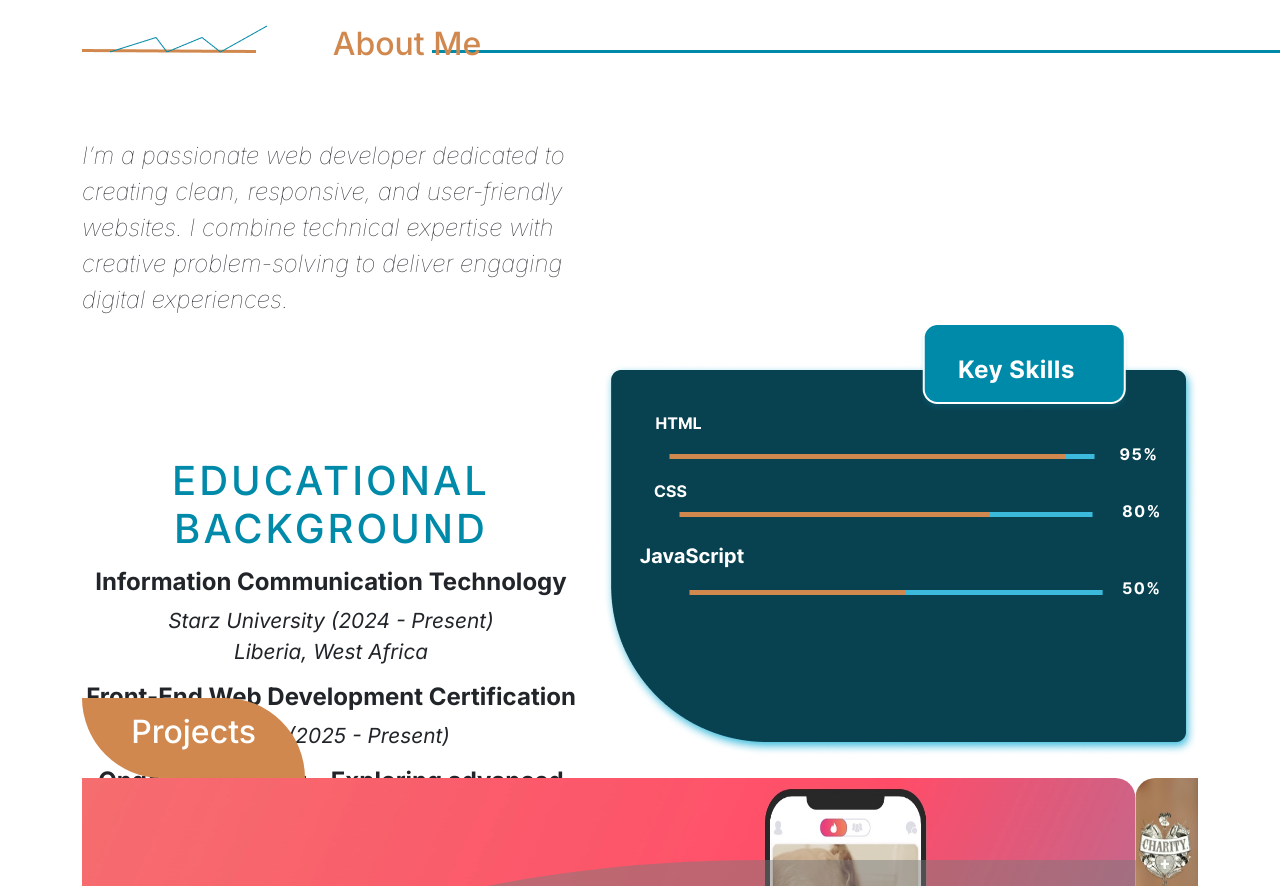
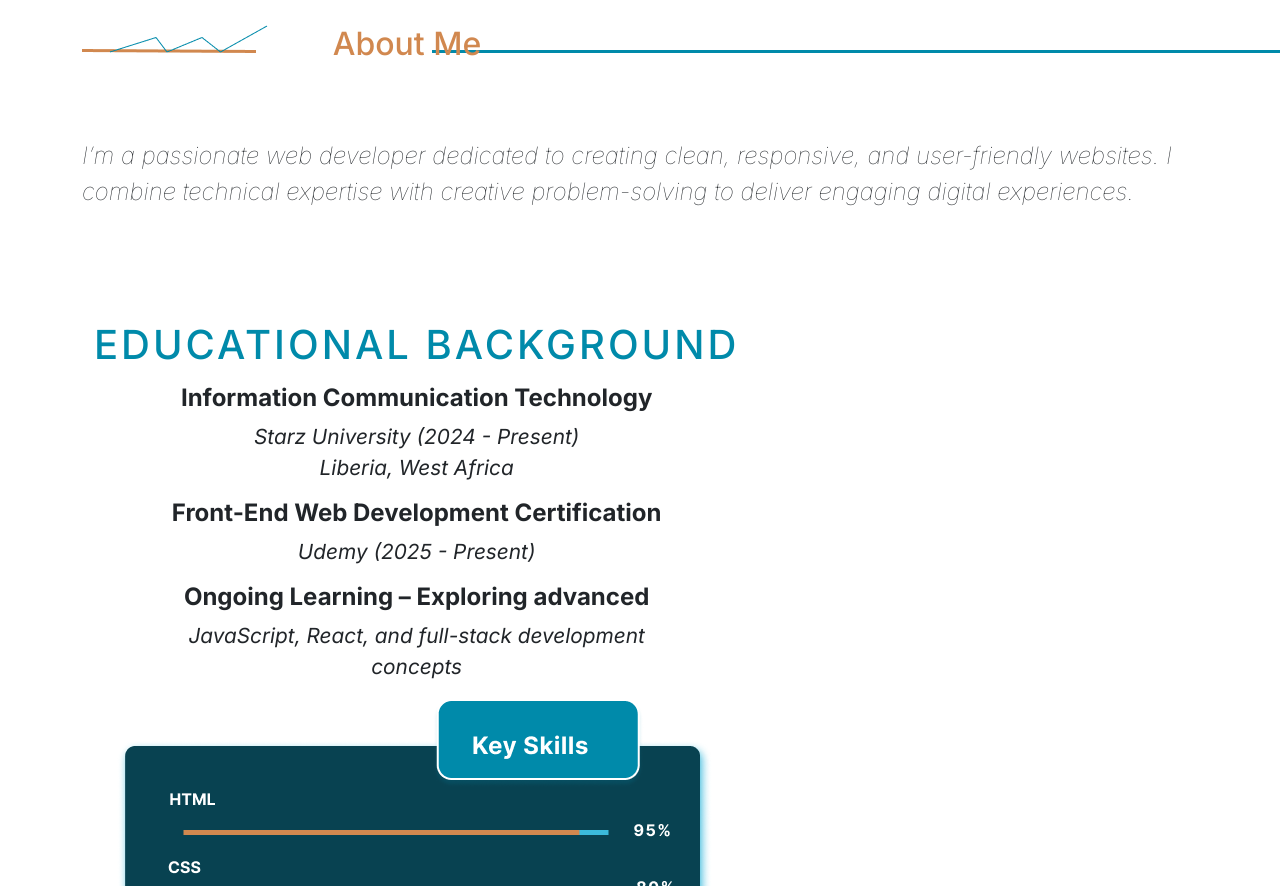
Before and after one commit to Sayon-okai/capstone-project2.github.io, a plain HTML site: page index.html in a window 1280 px wide. Shown: the part 1040-1926 px from the top of the page. Drawn offline with nearby package versions, Linux system fonts and the light colour scheme.

Commit message:
implement a fix on about-section display from grid to flex -- now container wraps   ---

```diff
--- a/css/style.css
+++ b/css/style.css
@@ -150,20 +150,17 @@ ul li .nav-link {
 
 .about-section {
     /* background-color: #008AAA; */
-    height: 70vh;
-    display: grid;
-    grid-template-rows:  1fr 1fr 1fr;
-    grid-template-columns: 1fr 1fr;
+
+    display: flex;
+    margin: 10% 0 10% 0;
+    flex-flow: row wrap;
+   flex-basis: 100px;
 
 }
 
-.about-section:first-child {
-    grid-column: span 2;
-}
+.about-section .educational-profile {
 
-.about-section .educational-profile {
-     order: 1;
-     margin-top: -60%;
+
      text-align: center;
 
 }
@@ -197,7 +194,7 @@ ul li .nav-link {
 }
 
 .skills {
-          margin-top: 30%;
+         /* Skills section edit */
 
 }
 
--- a/index.html
+++ b/index.html
@@ -80,7 +80,7 @@
             <img src="./assets/images/line.png" alt="line" class="line-img">
     </div>
          <!-- id about-me = target within self -->
-    <div class="container about-section" >
+    <div class="container " >
         <div class="about" >
             <p>
                 I’m a passionate web developer dedicated to creating clean, responsive, and user-friendly websites. I combine technical
@@ -88,6 +88,7 @@
             </p>
         </div>
 
+        <div class="container about-section">
             <div class="educational-profile">
                     <h3 class="main-title">Educational Background</h3>
                     <!-- 1 -->
@@ -107,11 +108,10 @@
                         JavaScript, React, and full-stack development <br />
                         concepts
                     </p>
-
             </div>
-
             <div class="skills">
                     <img src="./assets/images/skills.png" alt="Skills HTML = 95% | CSS = 80% | JavaScript = 50%" class="skills-img">
+            </div>
         </div>
 
     </div>
```
Lines whose indentation alone changed are shown as unchanged.
